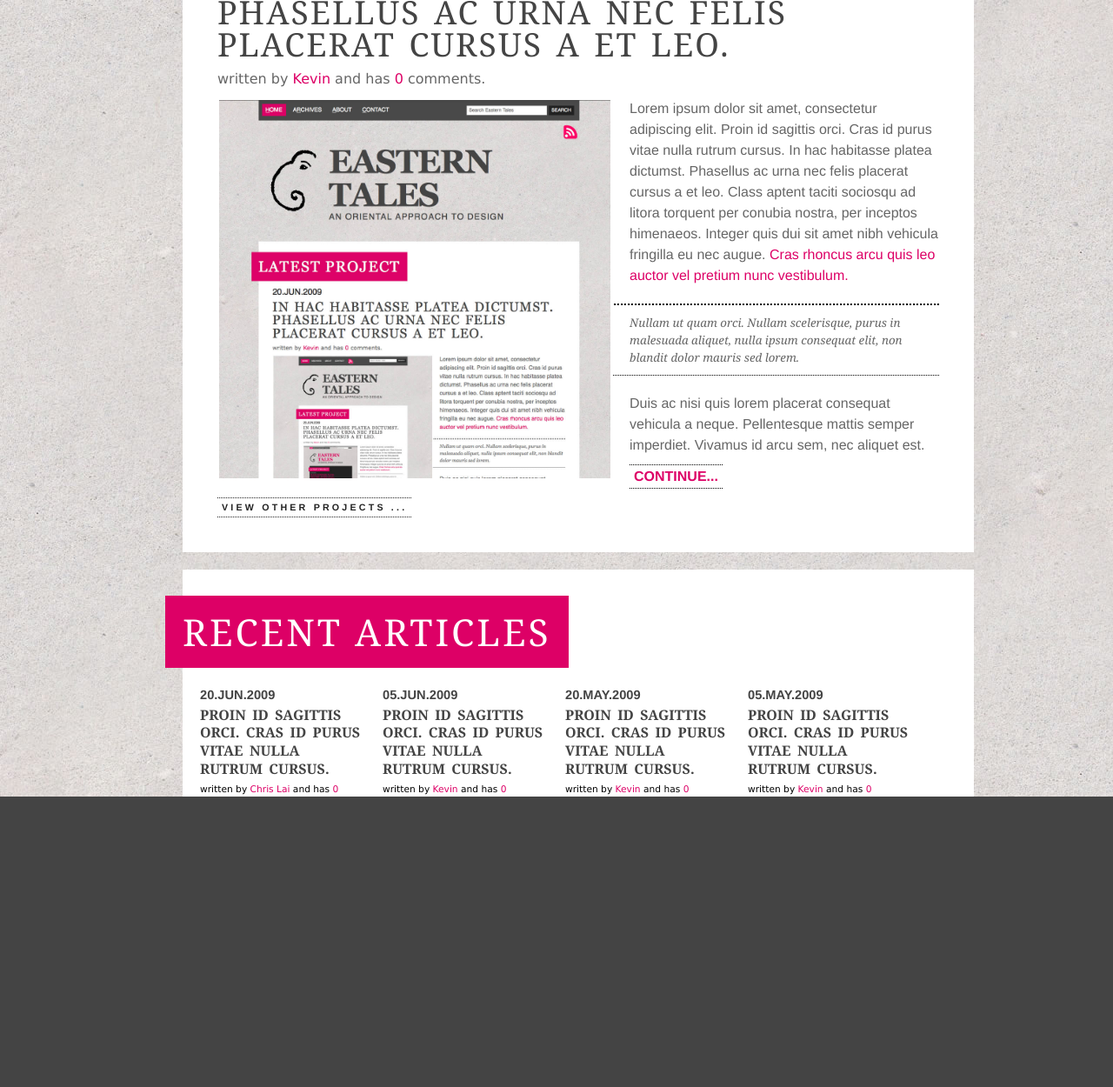
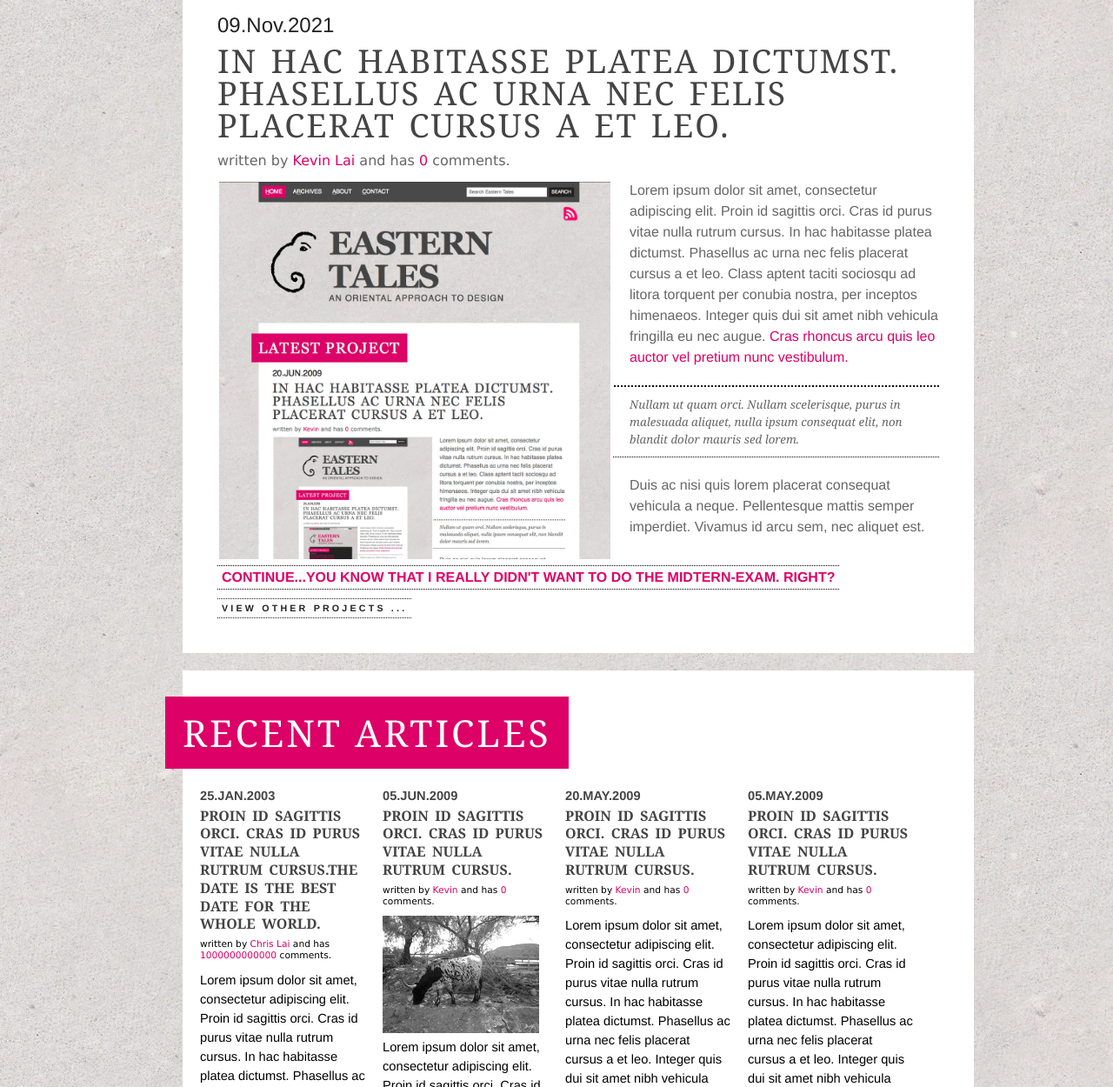
Before and after one commit to Shihsianglailee/110306021_Lab7, a plain HTML site: page index.html in a window 1280 px wide. Shown: the part 609-1859 px from the top of the page at 87% size. Drawn offline with Linux system fonts and the light colour scheme.

Commit message:
change the content

```diff
--- a/index.html
+++ b/index.html
@@ -32,7 +32,7 @@
       </div>
       <a href="#" class="rssicon"> RSS</a>
       <div class="logo">
-        <h1 class="title"><a href="#">Eastern Tales <em> an oriental approach to design</em></a></h1>
+        <h1 class="title"><a href="#">Chris's Happy Ending Tales <em> an oriental approach to design</em></a></h1>
         <p class="clearpara"></p>
         <!--/logo-->
       </div>
@@ -41,20 +41,20 @@
           <h2> Latest Project </h2>
           <p class="clearpara"></p>
         </div>
-        <div class="post"> <span class="date">20.JUN.2009</span>
+        <div class="post"> <span class="date">09.Nov.2021</span>
           <div class="post-title">
             <h2><a href="#"> In hac habitasse platea dictumst. Phasellus ac urna nec felis placerat cursus a et leo. </a> </h2>
             <!--/posttitle-->
           </div>
           <div  class="postmeta">
-            <p>written by <a href="#">Kevin</a> and has <a href="#"><em>0</em></a> comments.</p>
+            <p>written by <a href="#">Kevin Lai</a> and has <a href="#"><em>0</em></a> comments.</p>
             <!--/postmeta-->
           </div>
           <p> <a href="#" > <img src="images/latest-project.jpg" alt="" class="alignleft" > </a> Lorem ipsum dolor sit amet, consectetur adipiscing elit. Proin id sagittis orci. Cras id purus vitae nulla rutrum cursus. In hac habitasse platea dictumst. Phasellus ac urna nec felis placerat cursus a et leo. Class aptent taciti sociosqu ad litora torquent per conubia nostra, per inceptos himenaeos. Integer quis dui sit amet nibh vehicula fringilla eu nec augue. <a href="#">Cras rhoncus arcu quis leo auctor vel pretium nunc vestibulum.</a>
           <blockquote> Nullam ut quam orci. Nullam scelerisque, purus in malesuada aliquet, nulla ipsum consequat elit, non blandit dolor mauris sed lorem. </blockquote>
           Duis ac nisi quis lorem placerat consequat vehicula a neque. Pellentesque mattis semper imperdiet. Vivamus id arcu sem, nec aliquet est.
           </p>
-          <a href="#" class="readmore">continue...</a>
+          <a href="#" class="readmore">continue...you know that i really didn't want to do the Midtern-exam. right? </a>
           <p class="clearpara"></p>
           <a href="#" class="otherentries">View other projects ...</a>
           <p class="clearpara"></p>
@@ -68,13 +68,13 @@
           <p class="clearpara"></p>
         </div>
         <div class="col">
-          <div class="post"> <span class="date">20.JUN.2009</span>
+          <div class="post"> <span class="date">25.JAN.2003</span>
             <div class="post-title">
-              <h2><a href="#"> Proin id sagittis orci. Cras id purus vitae nulla rutrum cursus. </a> </h2>
+              <h2><a href="#"> Proin id sagittis orci. Cras id purus vitae nulla rutrum cursus.The date is the best date for the whole world. </a> </h2>
               <!--/post-title-->
             </div>
             <div  class="postmeta">
-              <p>written by <a href="#">Chris Lai</a> and has <a href="#"><em>0</em></a> comments.</p>
+              <p>written by <a href="#">Chris Lai</a> and has <a href="#"><em>1000000000000</em></a> comments.</p>
               <!--/postmeta-->
             </div>
             <div class="postentry">
```
